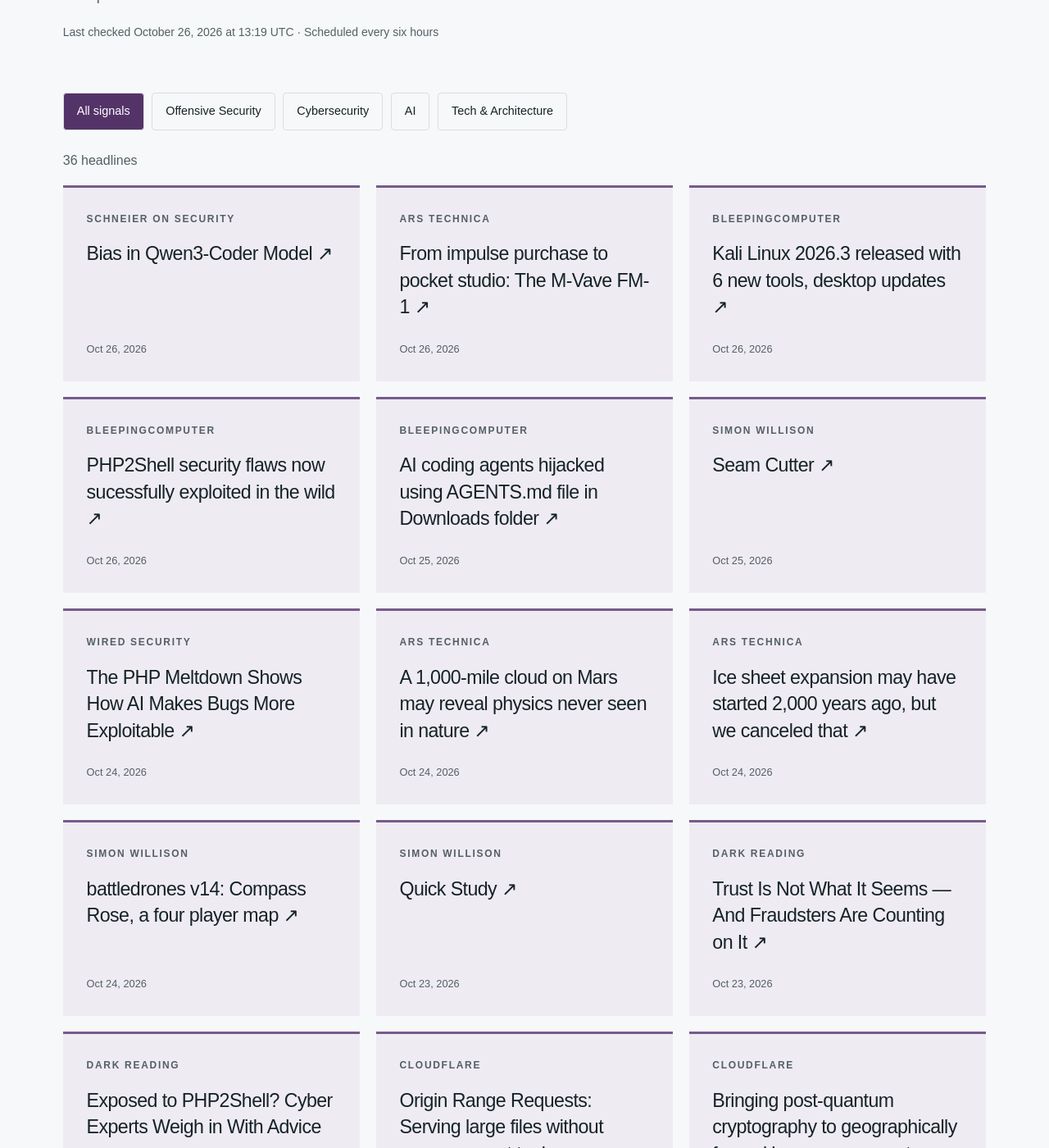
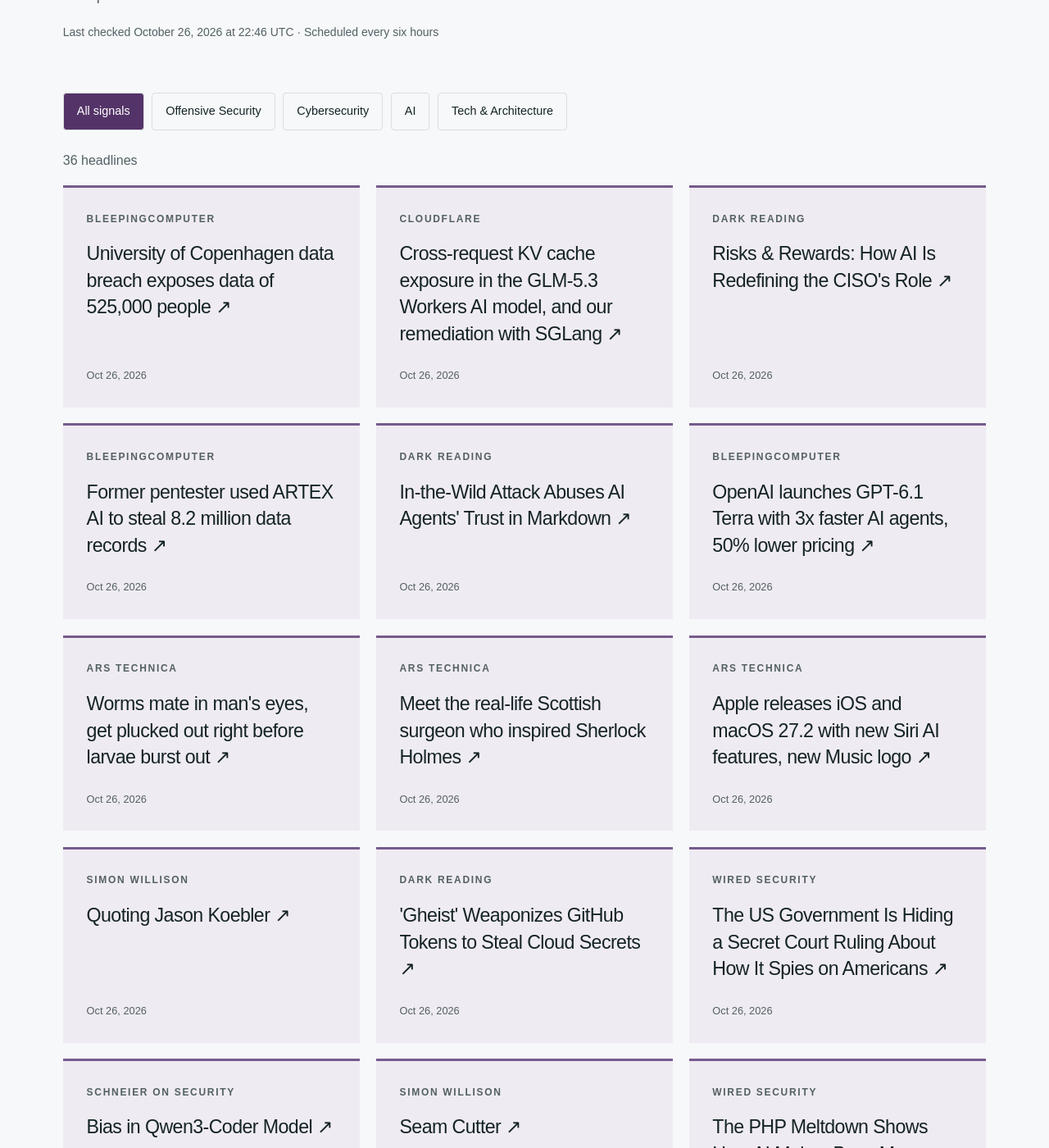
Before and after one commit to hntk/hntk.github.io, a Jekyll site: the page built from news/index.html, in a window 1280 px wide and 1400 px high, scrolled down 375 px. Shown: the whole window at 82% size. Built offline with Jekyll 4.4.1, drawn with Linux system fonts in a browser that asks for light colours; some of the changed text lies outside the part shown.

Commit message:
Refresh News and Signals

```diff
--- a/_data/news.json
+++ b/_data/news.json
@@ -1,44 +1,108 @@
 {
-  "updated": "2026-10-26T13:19:05.199928+00:00",
+  "updated": "2026-10-26T22:46:22.833444+00:00",
   "items": [
+    {
+      "title": "University of Copenhagen data breach exposes data of 525,000 people",
+      "url": "https://www.bleepingcomputer.com/news/security/university-of-copenhagen-data-breach-exposes-data-of-525-000-people/",
+      "published": "2026-10-26T22:20:36+00:00",
+      "source": "BleepingComputer",
+      "source_id": "bleepingcomputer",
+      "category": "cybersecurity"
+    },
+    {
+      "title": "Cross-request KV cache exposure in the GLM-5.3 Workers AI model, and our remediation with SGLang",
+      "url": "https://blog.cloudflare.com/kv-cache-exposure-remediation/",
+      "published": "2026-10-26T22:01:23+00:00",
+      "source": "Cloudflare",
+      "source_id": "cloudflare",
+      "category": "tech-architecture"
+    },
+    {
+      "title": "Risks & Rewards: How AI Is Redefining the CISO's Role",
+      "url": "https://www.darkreading.com/cybersecurity-careers/risks-rewards-ai-redefining-ciso-role",
+      "published": "2026-10-26T21:44:33+00:00",
+      "source": "Dark Reading",
+      "source_id": "dark-reading",
+      "category": "cybersecurity"
+    },
+    {
+      "title": "Former pentester used ARTEX AI to steal 8.2 million data records",
+      "url": "https://www.bleepingcomputer.com/news/security/former-pentester-used-artex-ai-to-steal-82-million-data-records/",
+      "published": "2026-10-26T21:08:28+00:00",
+      "source": "BleepingComputer",
+      "source_id": "bleepingcomputer",
+      "category": "cybersecurity"
+    },
+    {
+      "title": "In-the-Wild Attack Abuses AI Agents' Trust in Markdown",
+      "url": "https://www.darkreading.com/application-security/in-the-wild-attack-ai-agents-trust-markdown",
+      "published": "2026-10-26T20:59:26+00:00",
+      "source": "Dark Reading",
+      "source_id": "dark-reading",
+      "category": "cybersecurity"
+    },
+    {
+      "title": "OpenAI launches GPT-6.1 Terra with 3x faster AI agents, 50% lower pricing",
+      "url": "https://www.bleepingcomputer.com/news/artificial-intelligence/openai-launches-gpt-61-terra-with-3x-faster-ai-agents-50-percent-lower-pricing/",
+      "published": "2026-10-26T20:46:49+00:00",
+      "source": "BleepingComputer",
+      "source_id": "bleepingcomputer",
+      "category": "cybersecurity"
+    },
+    {
+      "title": "Worms mate in man's eyes, get plucked out right before larvae burst out",
+      "url": "https://arstechnica.com/health/2026/10/whats-worse-than-having-eye-worms-having-eye-worms-with-babies/",
+      "published": "2026-10-26T20:27:00+00:00",
+      "source": "Ars Technica",
+      "source_id": "ars-technica",
+      "category": "tech-architecture"
+    },
+    {
+      "title": "Meet the real-life Scottish surgeon who inspired Sherlock Holmes",
+      "url": "https://arstechnica.com/science/2026/10/meet-the-real-life-scottish-surgeon-who-inspired-sherlock-holmes/",
+      "published": "2026-10-26T20:15:07+00:00",
+      "source": "Ars Technica",
+      "source_id": "ars-technica",
+      "category": "tech-architecture"
+    },
+    {
+      "title": "Apple releases iOS and macOS 27.2 with new Siri AI features, new Music logo",
+      "url": "https://arstechnica.com/apple/2026/10/apple-releases-ios-and-macos-27-2-with-new-siri-ai-features-new-music-logo/",
+      "published": "2026-10-26T20:04:16+00:00",
+      "source": "Ars Technica",
+      "source_id": "ars-technica",
+      "category": "tech-architecture"
+    },
+    {
+      "title": "Quoting Jason Koebler",
+      "url": "https://simonwillison.net/2026/Oct/26/jason-koebler/",
+      "published": "2026-10-26T19:00:25+00:00",
+      "source": "Simon Willison",
+      "source_id": "simon-willison",
+      "category": "ai"
+    },
+    {
+      "title": "'Gheist' Weaponizes GitHub Tokens to Steal Cloud Secrets",
+      "url": "https://www.darkreading.com/cyberattacks-data-breaches/gheist-stolen-github-tokens-cloud-secrets",
+      "published": "2026-10-26T18:01:40+00:00",
+      "source": "Dark Reading",
+      "source_id": "dark-reading",
+      "category": "cybersecurity"
+    },
+    {
+      "title": "The US Government Is Hiding a Secret Court Ruling About How It Spies on Americans",
+      "url": "https://www.wired.com/story/the-us-government-is-hiding-a-secret-court-ruling-about-how-it-spies-on-americans/",
+      "published": "2026-10-26T14:09:00+00:00",
+      "source": "WIRED Security",
+      "source_id": "wired",
+      "category": "cybersecurity"
+    },
     {
       "title": "Bias in Qwen3-Coder Model",
       "url": "https://www.schneier.com/blog/archives/2026/10/bias-in-qwen3-coder-model.html",
       "published": "2026-10-26T11:03:31+00:00",
       "source": "Schneier on Security",
       "source_id": "schneier",
-      "category": "cybersecurity"
-    },
-    {
-      "title": "From impulse purchase to pocket studio: The M-Vave FM-1",
-      "url": "https://arstechnica.com/gadgets/2026/10/from-impulse-purchase-to-pocket-studio-the-m-vave-fm-1/",
-      "published": "2026-10-26T11:00:15+00:00",
-      "source": "Ars Technica",
-      "source_id": "ars-technica",
-      "category": "tech-architecture"
-    },
-    {
-      "title": "Kali Linux 2026.3 released with 6 new tools, desktop updates",
-      "url": "https://www.bleepingcomputer.com/news/linux/kali-linux-20263-released-with-6-new-tools-desktop-updates/",
-      "published": "2026-10-26T10:26:52+00:00",
-      "source": "BleepingComputer",
-      "source_id": "bleepingcomputer",
-      "category": "cybersecurity"
-    },
-    {
-      "title": "PHP2Shell security flaws now sucessfully exploited in the wild",
-      "url": "https://www.bleepingcomputer.com/news/security/php2shell-security-flaws-now-sucessfully-exploited-in-the-wild/",
-      "published": "2026-10-26T09:19:57+00:00",
-      "source": "BleepingComputer",
-      "source_id": "bleepingcomputer",
-      "category": "cybersecurity"
-    },
-    {
-      "title": "AI coding agents hijacked using AGENTS.md file in Downloads folder",
-      "url": "https://www.bleepingcomputer.com/news/security/ai-coding-agents-hijacked-using-agentsmd-file-in-downloads-folder/",
-      "published": "2026-10-25T15:49:38+00:00",
-      "source": "BleepingComputer",
-      "source_id": "bleepingcomputer",
       "category": "cybersecurity"
     },
     {
@@ -58,52 +122,12 @@
       "category": "cybersecurity"
     },
     {
-      "title": "A 1,000-mile cloud on Mars may reveal physics never seen in nature",
-      "url": "https://arstechnica.com/science/2026/10/a-1000-mile-cloud-on-mars-may-reveal-physics-never-seen-in-nature/",
-      "published": "2026-10-24T11:50:28+00:00",
-      "source": "Ars Technica",
-      "source_id": "ars-technica",
-      "category": "tech-architecture"
-    },
-    {
-      "title": "Ice sheet expansion may have started 2,000 years ago, but we canceled that",
-      "url": "https://arstechnica.com/science/2026/10/ice-sheet-expansion-may-have-started-2000-years-go-but-we-canceled-that/",
-      "published": "2026-10-24T11:00:09+00:00",
-      "source": "Ars Technica",
-      "source_id": "ars-technica",
-      "category": "tech-architecture"
-    },
-    {
       "title": "battledrones v14: Compass Rose, a four player map",
       "url": "https://simonwillison.net/2026/Oct/24/battledrones/",
       "published": "2026-10-24T03:59:57+00:00",
       "source": "Simon Willison",
       "source_id": "simon-willison",
       "category": "ai"
-    },
-    {
-      "title": "Quick Study",
-      "url": "https://simonwillison.net/2026/Oct/23/quick-study-painter/",
-      "published": "2026-10-23T21:35:13+00:00",
-      "source": "Simon Willison",
-      "source_id": "simon-willison",
-      "category": "ai"
-    },
-    {
-      "title": "Trust Is Not What It Seems — And Fraudsters Are Counting on It",
-      "url": "https://www.darkreading.com/cyber-risk/trust-is-not-what-it-seems-and-fraudsters-are-counting-on-it",
-      "published": "2026-10-23T20:57:56+00:00",
-      "source": "Dark Reading",
-      "source_id": "dark-reading",
-      "category": "cybersecurity"
-    },
-    {
-      "title": "Exposed to PHP2Shell? Cyber Experts Weigh in With Advice",
-      "url": "https://www.darkreading.com/application-security/exposed-php2shell-cyber-experts-advice",
-      "published": "2026-10-23T19:41:23+00:00",
-      "source": "Dark Reading",
-      "source_id": "dark-reading",
-      "category": "cybersecurity"
     },
     {
       "title": "Origin Range Requests: Serving large files without range-request tuning",
@@ -120,14 +144,6 @@
       "source": "Cloudflare",
       "source_id": "cloudflare",
       "category": "tech-architecture"
-    },
-    {
-      "title": "AI Tools Are Generating Massive Attacks for Little Cost",
-      "url": "https://www.darkreading.com/cybersecurity-operations/ai-tools-massive-attacks-little-cost",
-      "published": "2026-10-23T17:26:59+00:00",
-      "source": "Dark Reading",
-      "source_id": "dark-reading",
-      "category": "cybersecurity"
     },
     {
       "title": "LitPivot: Developing research ideas through dynamic contextualization within the literature landscape",
@@ -210,14 +226,6 @@
       "category": "ai"
     },
     {
-      "title": "Localizing compliance at scale: achieving South Korea’s ISMS certification",
-      "url": "https://blog.cloudflare.com/k-isms/",
-      "published": "2026-10-22T13:00:00+00:00",
-      "source": "Cloudflare",
-      "source_id": "cloudflare",
-      "category": "tech-architecture"
-    },
-    {
       "title": "Hackers Exploited the PHP Vulnerabilities Days Before They Were Patched",
       "url": "https://www.wired.com/story/hackers-exploited-the-php-vulnerabilities-days-before-they-were-patched/",
       "published": "2026-10-22T02:24:17+00:00",
@@ -240,14 +248,6 @@
       "source": "Trail of Bits",
       "source_id": "trail-of-bits",
       "category": "offensive-security"
-    },
-    {
-      "title": "‘This Is Not a Drill’: Critical PHP Vulnerabilities Are Setting the Internet on Fire",
-      "url": "https://www.wired.com/story/this-is-not-a-drill-2-php-vulnerabilities-are-setting-the-internet-on-fire/",
-      "published": "2026-10-21T14:26:19+00:00",
-      "source": "WIRED Security",
-      "source_id": "wired",
-      "category": "cybersecurity"
     },
     {
       "title": "Called to serve: Tech, research, and positive impact",
@@ -295,79 +295,79 @@
       "id": "ars-technica",
       "name": "Ars Technica",
       "status": "ok",
-      "last_success": "2026-10-26T13:19:05.199928+00:00"
+      "last_success": "2026-10-26T22:46:22.833444+00:00"
     },
     {
       "id": "bleepingcomputer",
       "name": "BleepingComputer",
       "status": "ok",
-      "last_success": "2026-10-26T13:19:05.199928+00:00"
+      "last_success": "2026-10-26T22:46:22.833444+00:00"
     },
     {
       "id": "cloudflare",
       "name": "Cloudflare",
       "status": "ok",
-      "last_success": "2026-10-26T13:19:05.199928+00:00"
+      "last_success": "2026-10-26T22:46:22.833444+00:00"
     },
     {
       "id": "dark-reading",
       "name": "Dark Reading",
       "status": "ok",
-      "last_success": "2026-10-26T13:19:05.199928+00:00"
+      "last_success": "2026-10-26T22:46:22.833444+00:00"
     },
     {
       "id": "hugging-face",
       "name": "Hugging Face",
       "status": "ok",
-      "last_success": "2026-10-26T13:19:05.199928+00:00"
+      "last_success": "2026-10-26T22:46:22.833444+00:00"
     },
     {
       "id": "microsoft-research",
       "name": "Microsoft Research",
       "status": "ok",
-      "last_success": "2026-10-26T13:19:05.199928+00:00"
+      "last_success": "2026-10-26T22:46:22.833444+00:00"
     },
     {
       "id": "nvidia",
       "name": "NVIDIA",
       "status": "ok",
-      "last_success": "2026-10-26T13:19:05.199928+00:00"
+      "last_success": "2026-10-26T22:46:22.833444+00:00"
     },
     {
       "id": "portswigger",
       "name": "PortSwigger Research",
       "status": "ok",
-      "last_success": "2026-10-26T13:19:05.199928+00:00"
+      "last_success": "2026-10-26T22:46:22.833444+00:00"
     },
     {
       "id": "schneier",
       "name": "Schneier on Security",
       "status": "ok",
-      "last_success": "2026-10-26T13:19:05.199928+00:00"
+      "last_success": "2026-10-26T22:46:22.833444+00:00"
     },
     {
       "id": "simon-willison",
       "name": "Simon Willison",
       "status": "ok",
-      "last_success": "2026-10-26T13:19:05.199928+00:00"
+      "last_success": "2026-10-26T22:46:22.833444+00:00"
     },
     {
       "id": "specterops",
       "name": "SpecterOps",
       "status": "ok",
-      "last_success": "2026-10-26T13:19:05.199928+00:00"
+      "last_success": "2026-10-26T22:46:22.833444+00:00"
     },
     {
       "id": "trail-of-bits",
       "name": "Trail of Bits",
       "status": "ok",
-      "last_success": "2026-10-26T13:19:05.199928+00:00"
+      "last_success": "2026-10-26T22:46:22.833444+00:00"
     },
     {
       "id": "wired",
       "name": "WIRED Security",
       "status": "ok",
-      "last_success": "2026-10-26T13:19:05.199928+00:00"
+      "last_success": "2026-10-26T22:46:22.833444+00:00"
     }
   ]
 }
```
